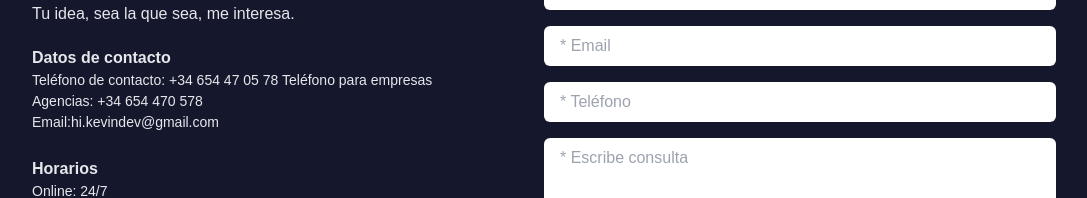
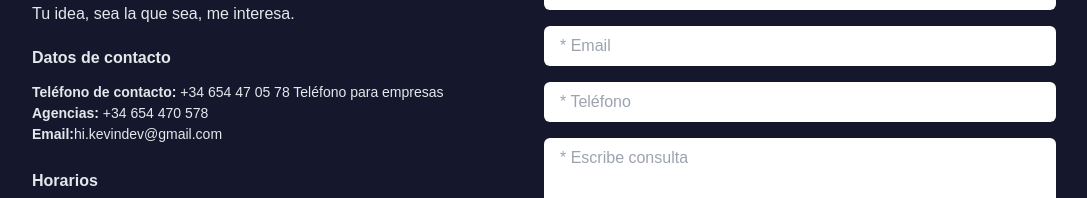
Before and after one commit to biigkeviindev/hi-portafolio, a Next.js app: page / in a window 1280 px wide. Shown: the part 2933-3131 px from the top of the page, without its empty margins (96-1183 px from the left). Built offline with nearby package versions, Linux system fonts and the light colour scheme.

Commit message:
fix: delete rotate profile

```diff
--- a/components/Contact.tsx
+++ b/components/Contact.tsx
@@ -36,16 +36,20 @@ const Contact = () => {
         <p className="mb-5">Tu idea, sea la que sea, me interesa.</p>
 
         <div className="mb-6">
-          <h5 className="font-bold">Datos de contacto</h5>
+          <h5 className="font-bold mb-3">Datos de contacto</h5>
           <p className="text-[14px]">
-            Teléfono de contacto: +34 654 47 05 78 Teléfono para empresas
+            <b>Teléfono de contacto:</b> +34 654 47 05 78 Teléfono para empresas
           </p>
-          <p className="text-[14px]">Agencias: +34 654 470 578 </p>
-          <p className="text-[14px]">Email:hi.kevindev@gmail.com</p>
+          <p className="text-[14px]">
+            <b>Agencias:</b> +34 654 470 578{" "}
+          </p>
+          <p className="text-[14px]">
+            <b>Email:</b>hi.kevindev@gmail.com
+          </p>
         </div>
 
         <div className="mb-6">
-          <h5 className="font-bold">Horarios</h5>
+          <h5 className="font-bold mb-3">Horarios</h5>
           <p className="text-[14px]">Online: 24/7</p>
           <p className="text-[14px]">
             Atención al cliente: Lunes a Viernes de 09:00 a 19:00
@@ -53,7 +57,7 @@ const Contact = () => {
         </div>
 
         <div className="mb-6">
-          <h5 className="font-bold">Dirección</h5>
+          <h5 className="font-bold mb-3">Dirección</h5>
           <p className="text-[14px]">Online: 24/7</p>
           <p className="text-[14px]">C/ San Roque 52, Soneja, Castellon.</p>
         </div>
```
